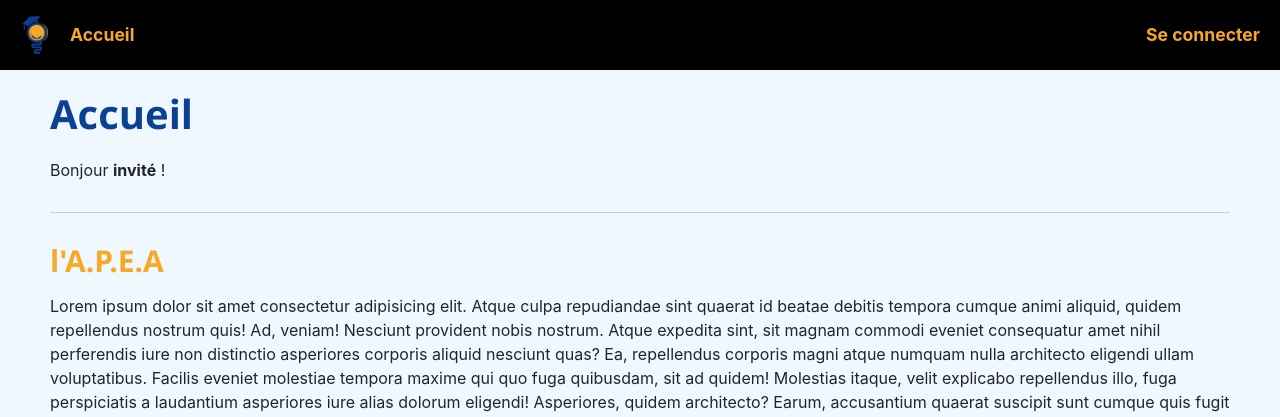
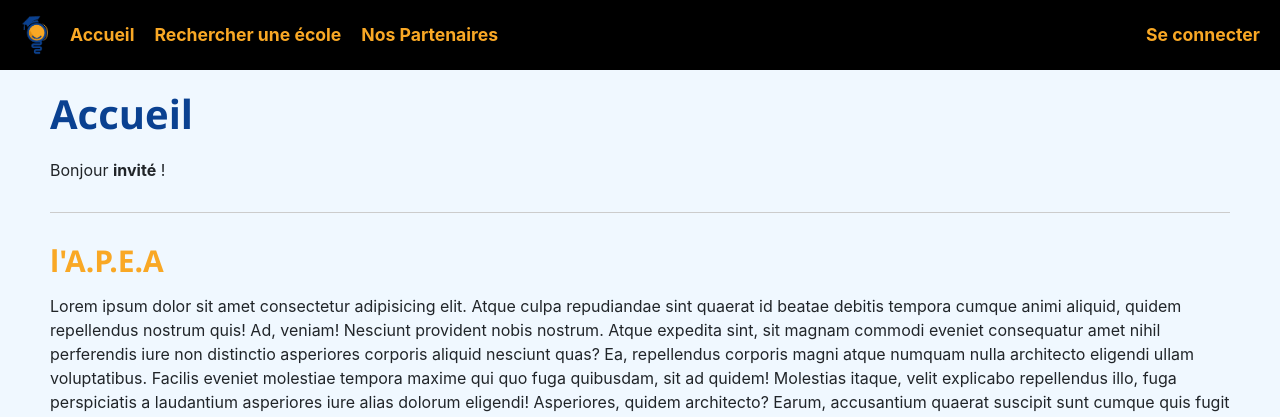
Before and after one commit to K-aka-Shi/OpenEduc, a Flask app: page / in a window 1280 px wide. Shown: the top 417 px of the page. Run offline with Flask 3, Linux system fonts and the light colour scheme; some libraries are stand-ins or nearby versions.

Commit message:
feat : ajout icône + pages dans la navbar

```diff
--- a/templates/base.html
+++ b/templates/base.html
@@ -5,6 +5,7 @@
     <meta http-equiv="X-UA-Compatible" content="IE=edge">
     <meta name="viewport" content="width=device-width, initial-scale=1.0">
     <title>Mon appli</title>
+    <link rel="icon" href="{{url_for('static', filename='img/logo.png')}}">
     <link rel="stylesheet" href="https://cdnjs.cloudflare.com/ajax/libs/twitter-bootstrap/4.1.3/css/bootstrap.min.css">
     <link rel="stylesheet" href="https://cdnjs.cloudflare.com/ajax/libs/ionicons/2.0.1/css/ionicons.min.css">
     <link rel="stylesheet" href="{{ url_for('static', filename='css/style.css') }}">
@@ -17,6 +18,12 @@
         <ul id="navbar-items">
             <li class="navbar-item">
                 <a href="{{ url_for('index') }}">Accueil</a>
+            </li>
+            <li class="navbar-item">
+                <a href="{{ url_for('recherche') }}">Rechercher une école</a>
+            </li>
+            <li class="navbar-item">
+                <a href="{{ url_for('partenaires') }}">Nos Partenaires</a>
             </li>
 
             <li class="navbar-item login-logout">
```
